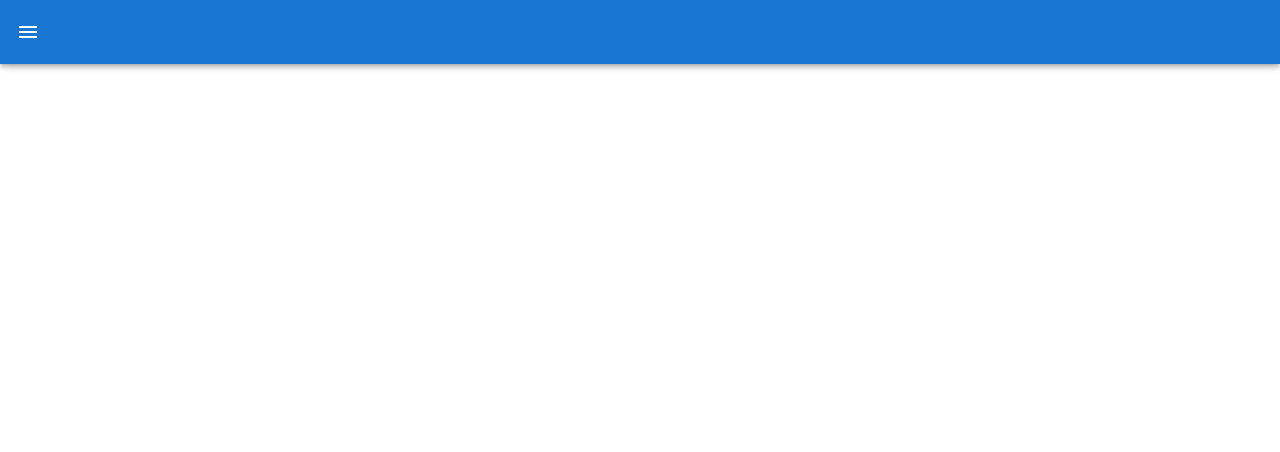
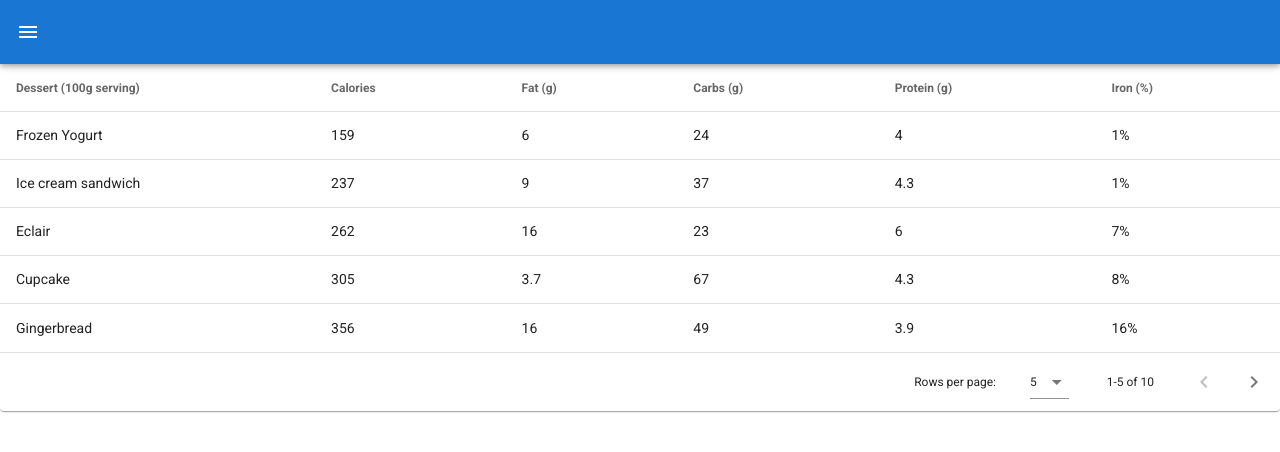
Before and after one commit to hgs-study/vue-springboot, a Vue app in the folder front/: page /vuetify/practice in a window 1280 px wide. Shown: the top 452 px of the page. Built offline with nearby package versions, Linux system fonts and the light colour scheme.

Commit message:
data table

```diff
--- a/front/src/components/vuetify/Practice.vue
+++ b/front/src/components/vuetify/Practice.vue
@@ -0,0 +1,116 @@
+<template>
+    <v-data-table
+    :headers="headers"
+    :items="desserts"
+    :items-per-page="5"
+    class="elevation-1"
+  ></v-data-table>
+</template>
+
+<script>
+  export default {
+    data () {
+      return {
+        headers: [
+          {
+            text: 'Dessert (100g serving)',
+            align: 'start',
+            sortable: false,
+            value: 'name',
+          },
+          { text: 'Calories', value: 'calories' },
+          { text: 'Fat (g)', value: 'fat' },
+          { text: 'Carbs (g)', value: 'carbs' },
+          { text: 'Protein (g)', value: 'protein' },
+          { text: 'Iron (%)', value: 'iron' },
+        ],
+        desserts: [
+          {
+            name: 'Frozen Yogurt',
+            calories: 159,
+            fat: 6.0,
+            carbs: 24,
+            protein: 4.0,
+            iron: '1%',
+          },
+          {
+            name: 'Ice cream sandwich',
+            calories: 237,
+            fat: 9.0,
+            carbs: 37,
+            protein: 4.3,
+            iron: '1%',
+          },
+          {
+            name: 'Eclair',
+            calories: 262,
+            fat: 16.0,
+            carbs: 23,
+            protein: 6.0,
+            iron: '7%',
+          },
+          {
+            name: 'Cupcake',
+            calories: 305,
+            fat: 3.7,
+            carbs: 67,
+            protein: 4.3,
+            iron: '8%',
+          },
+          {
+            name: 'Gingerbread',
+            calories: 356,
+            fat: 16.0,
+            carbs: 49,
+            protein: 3.9,
+            iron: '16%',
+          },
+          {
+            name: 'Jelly bean',
+            calories: 375,
+            fat: 0.0,
+            carbs: 94,
+            protein: 0.0,
+            iron: '0%',
+          },
+          {
+            name: 'Lollipop',
+            calories: 392,
+            fat: 0.2,
+            carbs: 98,
+            protein: 0,
+            iron: '2%',
+          },
+          {
+            name: 'Honeycomb',
+            calories: 408,
+            fat: 3.2,
+            carbs: 87,
+            protein: 6.5,
+            iron: '45%',
+          },
+          {
+            name: 'Donut',
+            calories: 452,
+            fat: 25.0,
+            carbs: 51,
+            protein: 4.9,
+            iron: '22%',
+          },
+          {
+            name: 'KitKat',
+            calories: 518,
+            fat: 26.0,
+            carbs: 65,
+            protein: 7,
+            iron: '6%',
+          },
+        ],
+      }
+    },
+  }
+</script>
+
+<style>
+
+</style>
```
